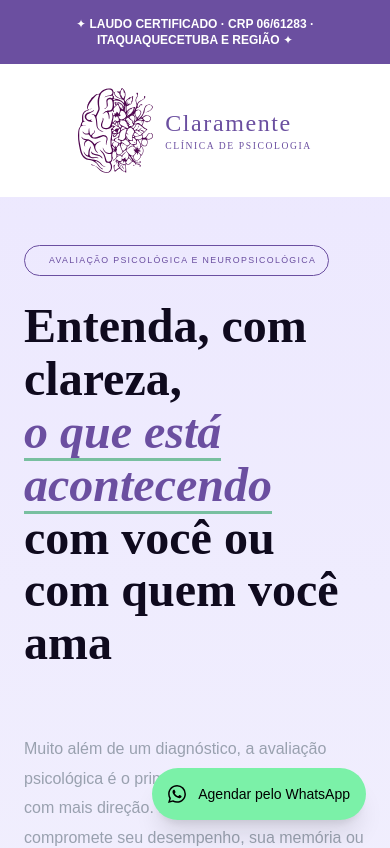
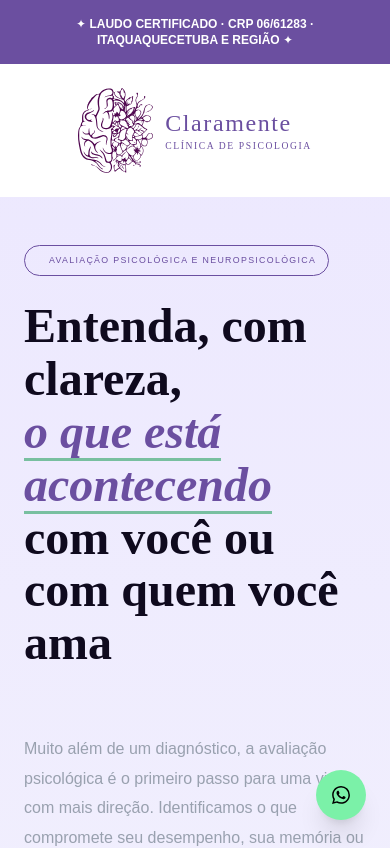
Before and after one commit to Hentech-Solutions/LANDING-PAGE-CLARAMENTE, a Next.js app: page / in a window 390 px wide. Shown: the top 848 px of the page. Built offline with nearby package versions, Linux system fonts and the light colour scheme.

Commit message:
fix: wpp float button on mobile

```diff
--- a/src/components/ui/FloaterButton.tsx
+++ b/src/components/ui/FloaterButton.tsx
@@ -40,7 +40,8 @@ export default function FloaterButton({
         overflow-hidden
         flex
         items-center
-        gap-3
+        gap-0
+        sm:gap-3
         rounded-full
         bg-green-300
         p-4
@@ -96,7 +97,9 @@ export default function FloaterButton({
           group-hover:text-white
         "
       >
-        {label}
+        <span className="hidden sm:inline-block">
+          {label}
+        </span>
       </span>
     </motion.a>
   );
```
